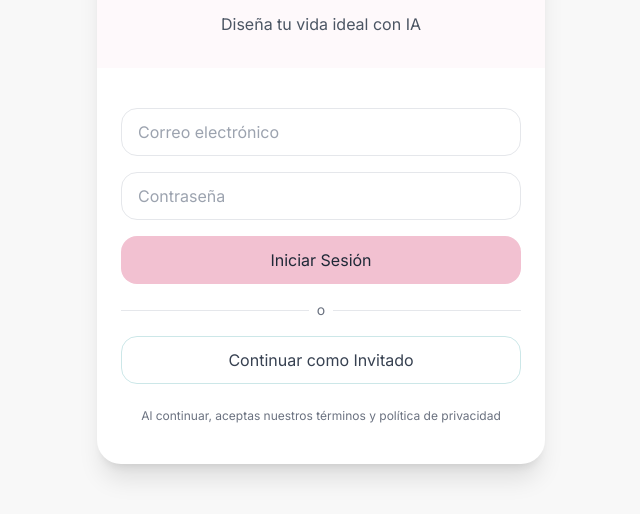
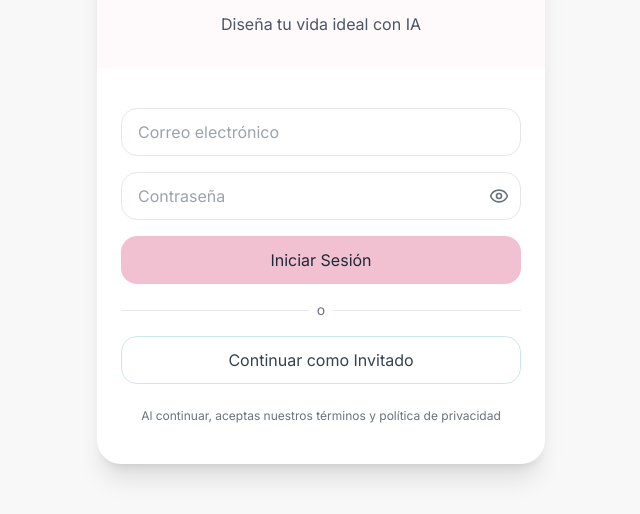
Before and after one commit to DanielValenz21/lifestyle-frontend, a React (Vite) app: page /login in a window 1280 px wide. Shown: the part 264-778 px from the top of the page, without its empty margins (319-959 px from the left). Built offline with nearby package versions, Linux system fonts and the light colour scheme; no server answers.

Commit message:
feature:se añadio el api de login

```diff
--- a/src/pages/LoginPage.tsx
+++ b/src/pages/LoginPage.tsx
@@ -1,5 +1,5 @@
 import React, { useState } from 'react'
-import { Sparkles } from 'lucide-react'
+import { Sparkles, Eye, EyeOff } from 'lucide-react'
 import api from '../lib/api'
 import { useDispatch } from 'react-redux'
 import type { AppDispatch } from '../app/store'
@@ -7,19 +7,49 @@ import { loginSuccess } from '../features/auth/authSlice'
 import { useNavigate } from 'react-router-dom'
 
 const LoginPage: React.FC = () => {
-  const [email, setEmail]       = useState('')
+  const [email, setEmail] = useState('')
   const [password, setPassword] = useState('')
+  const [showPassword, setShowPassword] = useState(false)
+  const [error, setError] = useState('')
   const dispatch = useDispatch<AppDispatch>()
   const navigate = useNavigate()
 
+  const validateForm = () => {
+    if (!email) {
+      setError('El correo electrónico es requerido')
+      return false
+    }
+    if (!/^[^\s@]+@[^\s@]+\.[^\s@]+$/.test(email)) {
+      setError('Por favor ingrese un correo electrónico válido')
+      return false
+    }
+    if (!password) {
+      setError('La contraseña es requerida')
+      return false
+    }
+    if (password.length < 4) {
+      setError('La contraseña debe tener al menos 4 caracteres')
+      return false
+    }
+    return true
+  }
+
   const handleSubmit = async (e: React.FormEvent) => {
     e.preventDefault()
+    setError('')
+
+    if (!validateForm()) return
+
     try {
       const { data } = await api.post('/auth/login', { email, password })
       dispatch(loginSuccess(data.token))
       navigate('/')
-    } catch (error) {
-      console.error('Login failed:', error)
+    } catch (error: any) {
+      if (error.response?.status === 401) {
+        setError('Correo electrónico o contraseña incorrectos')
+      } else {
+        setError('Error al iniciar sesión. Por favor intente nuevamente.')
+      }
     }
   }
 
@@ -38,15 +68,39 @@ const LoginPage: React.FC = () => {
         {/* Formulario */}
         <form onSubmit={handleSubmit} className="flex flex-col gap-4 px-6 py-10">
           <input
-            type="email" value={email} onChange={e => setEmail(e.target.value)}
+            type="email"
+            value={email}
+            onChange={e => {
+              setEmail(e.target.value)
+              setError('')
+            }}
             placeholder="Correo electrónico"
-            className="h-12 px-4 rounded-xl border border-gray-200 focus:outline-none focus:ring-2 focus:ring-pastelBlue transition"
+            className={`h-12 px-4 rounded-xl border ${error && !email ? 'border-red-500' : 'border-gray-200'} focus:outline-none focus:ring-2 focus:ring-pastelBlue transition`}
           />
-          <input
-            type="password" value={password} onChange={e => setPassword(e.target.value)}
-            placeholder="Contraseña"
-            className="h-12 px-4 rounded-xl border border-gray-200 focus:outline-none focus:ring-2 focus:ring-pastelBlue transition"
-          />
+
+          <div className="relative">
+            <input
+              type={showPassword ? "text" : "password"}
+              value={password}
+              onChange={e => {
+                setPassword(e.target.value)
+                setError('')
+              }}
+              placeholder="Contraseña"
+              className={`h-12 w-full px-4 rounded-xl border ${error && !password ? 'border-red-500' : 'border-gray-200'} focus:outline-none focus:ring-2 focus:ring-pastelBlue transition`}
+            />
+            <button
+              type="button"
+              onClick={() => setShowPassword(!showPassword)}
+              className="absolute right-3 top-1/2 -translate-y-1/2 text-gray-500 hover:text-gray-700"
+            >
+              {showPassword ? <EyeOff size={20} /> : <Eye size={20} />}
+            </button>
+          </div>
+
+          {error && (
+            <p className="text-red-500 text-sm -mt-2">{error}</p>
+          )}
 
           {/* Botón primario */}
           <button
```
